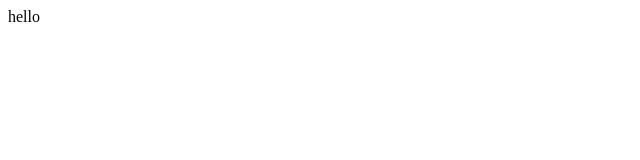
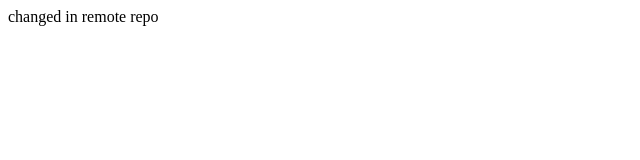
Before and after one commit to KandulaVenkateshchowdary/gitlearningrepo, a website: page index.html in a window 1280 px wide. Shown: the whole page, without its empty margins (0-640 px from the left). Drawn offline with Linux system fonts and the light colour scheme.

Commit message:
online change

```diff
--- a/index.html
+++ b/index.html
@@ -1,7 +1,7 @@
 <!DOCTYPE html>
 <html>
 	<body>
-	hello
+	changed in remote repo
 
 	</body>
 </html>
```
